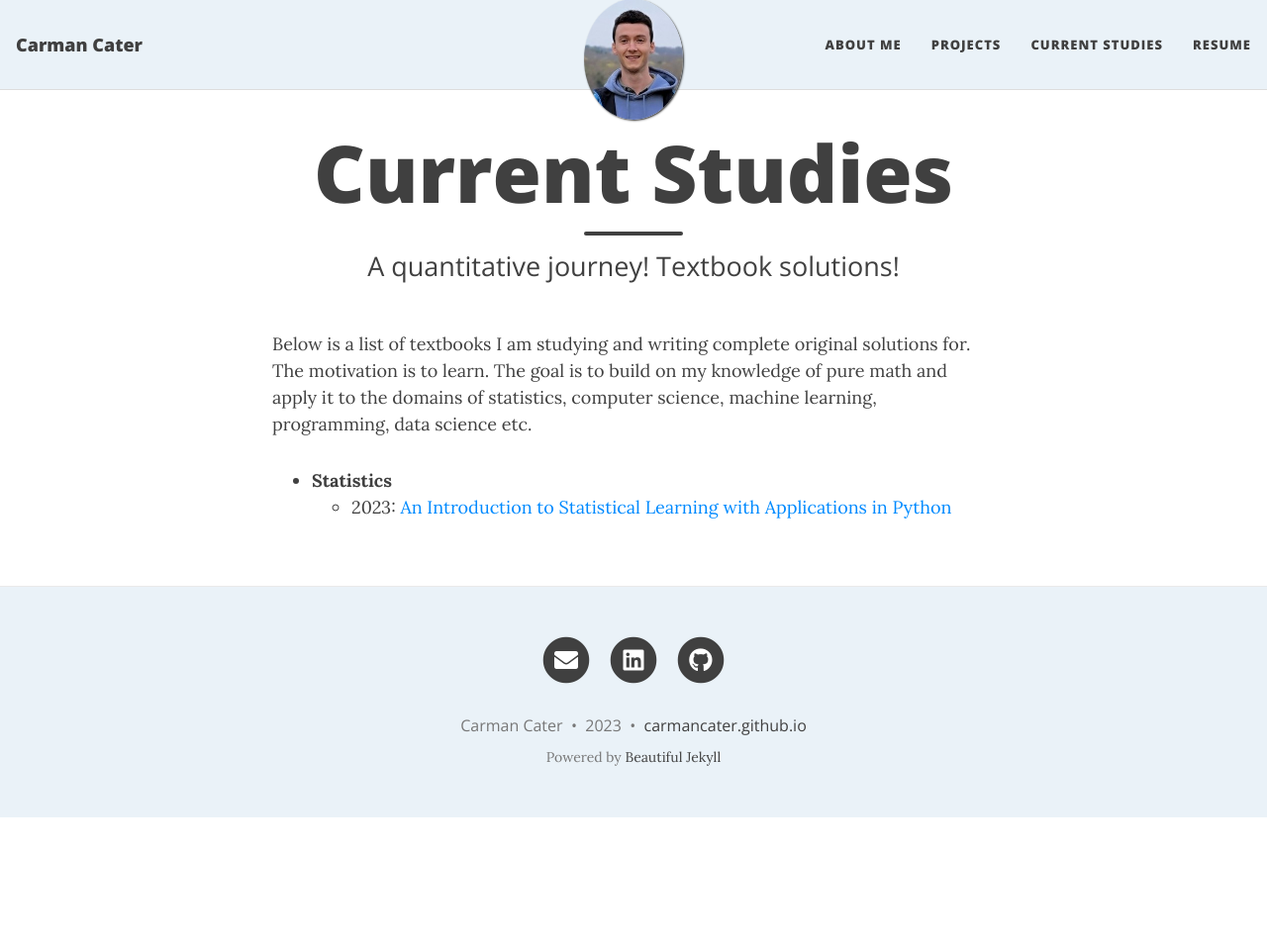
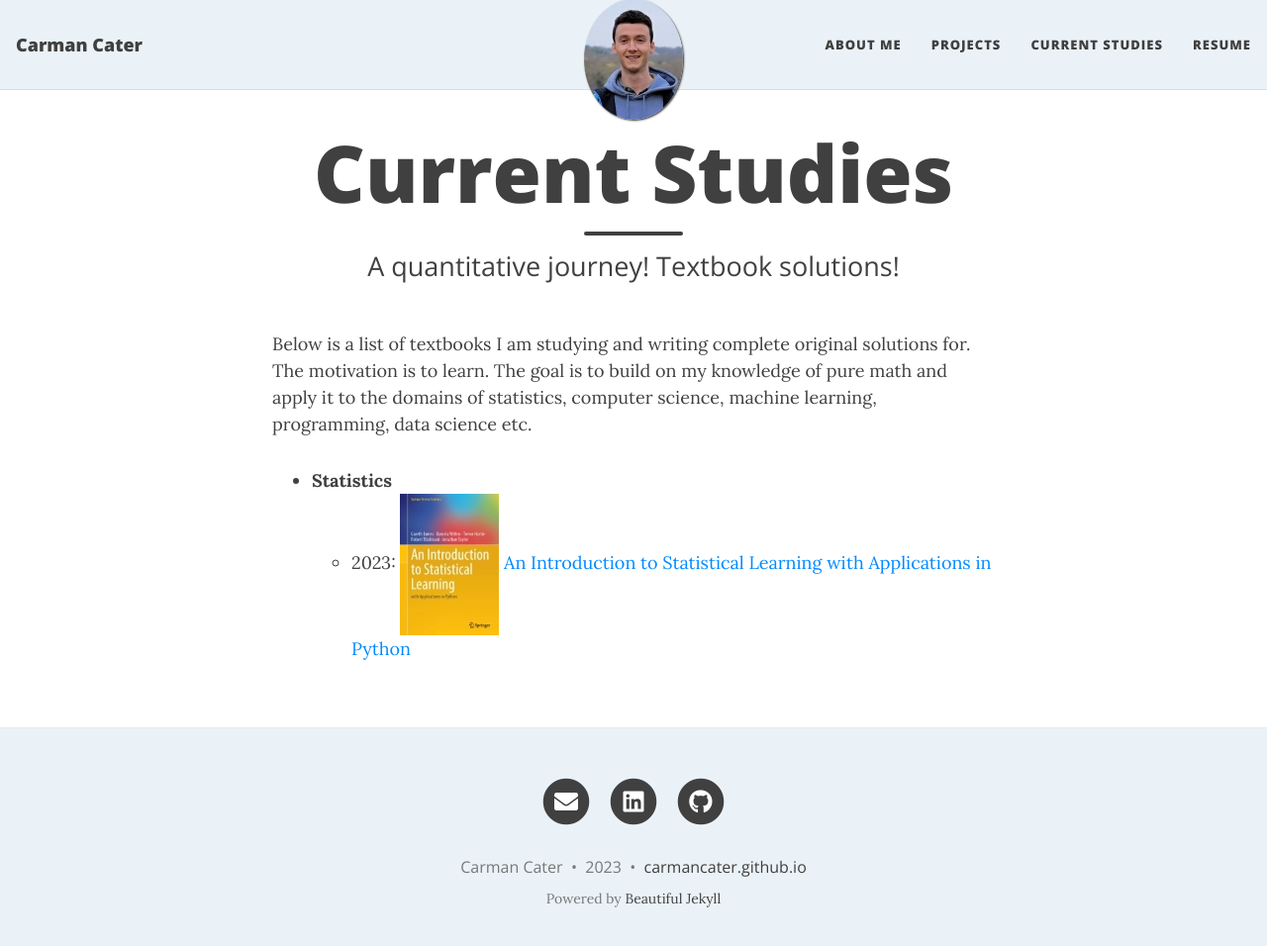
Before and after one commit to carmancater/carmancater.github.io, a Jekyll site: the page built from currentStudies.md, in a window 1280 px wide and 969 px high. Shown: the top 956 px of the window at 99% size. Built offline with Jekyll 4.4.1, drawn with Linux system fonts in a browser that asks for light colours; nearby versions of some CDN libraries.

Commit message:
add text thumbnail

```diff
--- a/currentStudies.md
+++ b/currentStudies.md
@@ -9,4 +9,4 @@
 Below is a list of textbooks I am studying and writing complete original solutions for. The motivation is to learn. The goal is to build on my knowledge of pure math and apply it to the domains of statistics, computer science, machine learning, programming, data science etc.
 
 - **Statistics**
-    - 2023: [An Introduction to Statistical Learning with Applications in Python](ISLP.md)
+    - 2023: ![ISLP](/assets/img/islpThumbnail.jpg) [An Introduction to Statistical Learning with Applications in Python](ISLP.md)
```
Also changed, not shown: assets/img/islpThumbnail.jpg (added).
